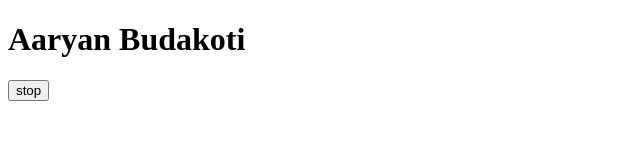
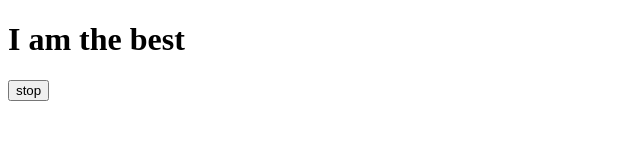
Before and after one commit to aaryanbudakoti/Developer-mode, a plain HTML site: page javascript-practice/asyncjs/one.html in a window 1280 px wide. Shown: the whole page, without its empty margins (0-640 px from the left). Drawn offline with Linux system fonts and the light colour scheme.

Commit message:
Refactor JavaScript functions for better readability and structure

```diff
--- a/javascript-practice/asyncjs/one.html
+++ b/javascript-practice/asyncjs/one.html
@@ -10,9 +10,17 @@
     <button id="stop">stop</button>
 
     <script>
-        setTimeout(function(){
+        const sayAaryan = function(){
             console.log("Aaryan")
-        },2000)
+        }
+       const changeH1 = function(){ document.querySelector("h1").innerHTML="I am the best"
+     }
+    const changeMe = setTimeout(changeH1,2000)
+
+    document.querySelector("#stop").addEventListener("click", function(){
+        clearTimeout(changeMe)
+        console.log("Stopped")
+    })
     </script>
 </body>
 </html>
```
